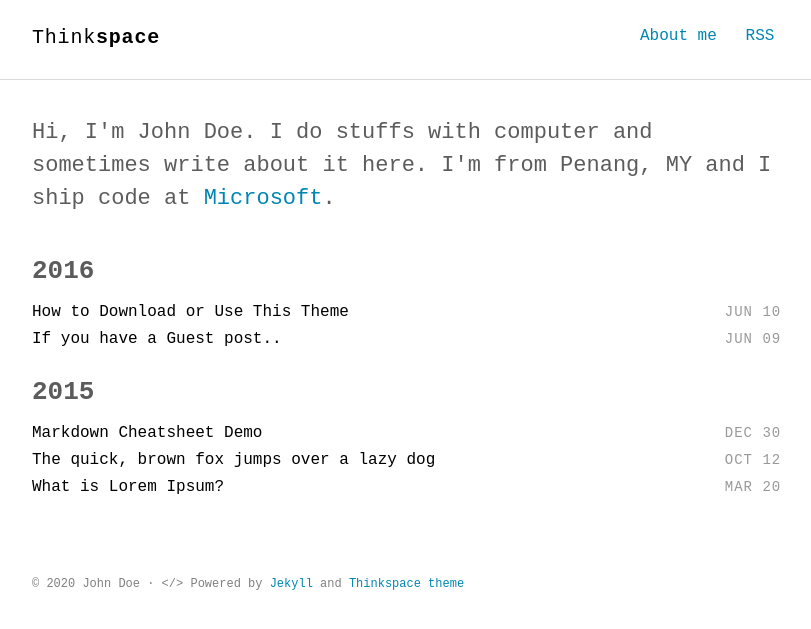
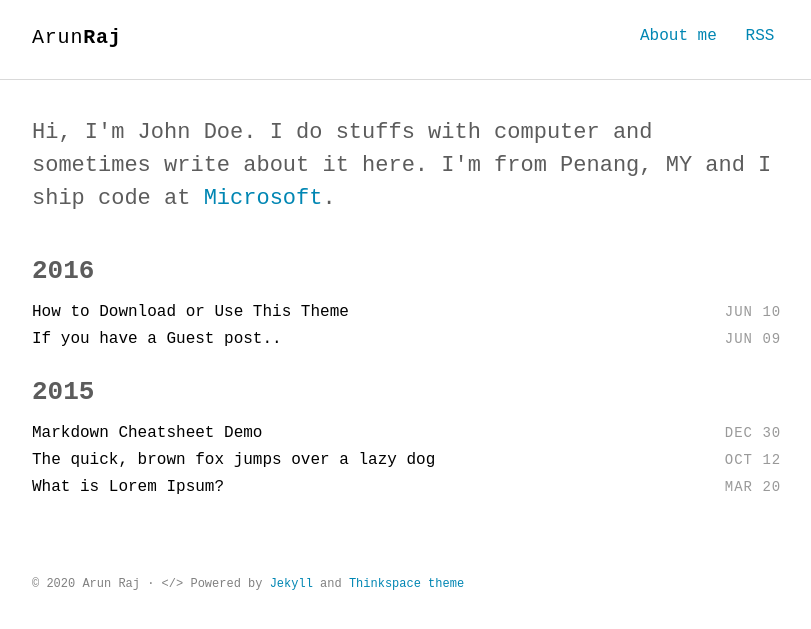
Before and after one commit to a6unraj/a6unraj.github.io, a Jekyll site: the page built from index.html, in a window 1280 px wide. Shown: the top 629 px of the page, without its empty margins (232-1043 px from the left). Built offline with Jekyll 4.4.1, drawn with Linux system fonts in a browser that asks for light colours; some web fonts are replaced.

Commit message:
Update _config.yml

```diff
--- a/_config.yml
+++ b/_config.yml
@@ -1,7 +1,7 @@
 # Site settings
-title_left    : "Think"
-title_right   : "space" # default: ""
-description   : "Minimalist Jekyll theme for technical writing blog."
+title_left    : "Arun"
+title_right   : "Raj" # default: ""
+description   : "SAP Blog"
 keywords      : "Jekyll, theme, free, download, SEO, blog, web, minimalist, thinkspace"
 url           : https://heiswayi.github.io/thinkspace # site url
 baseurl       : "" # apply repo name like "/myproject" if used under gh-pages branch, else (under master branch) just leave empty/blank
@@ -28,7 +28,7 @@ sass:
 
 # Author settings
 author:
-  name     : "John Doe"
+  name     : "Arun Raj"
 
 plugins:
   - jekyll-sitemap
```
